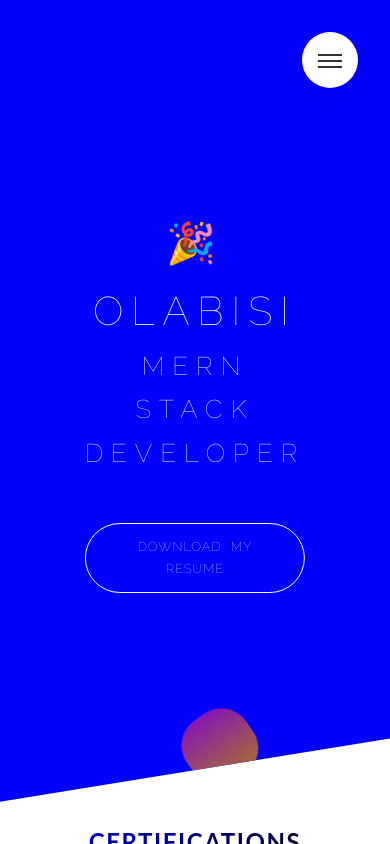
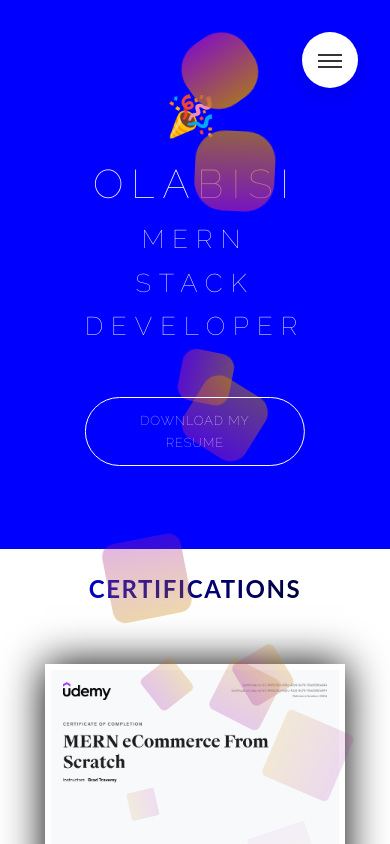
Before and after one commit to Olabisim/MY_PORTFOLIO, a React (Create React App) app: page /certify in a window 390 px wide. Shown: the top 844 px of the page. Built offline with nearby package versions, Linux system fonts and the light colour scheme; a web font is replaced by a local one.

Commit message:
responsiveness adjusted

```diff
--- a/src/components/Main.js
+++ b/src/components/Main.js
@@ -22,7 +22,7 @@ const Main = () => {
                         </div>
                         */}
                         <Skills name='about me' skillsPage={true} />
-                        <div className="row flex">
+                        <div className="row flex responsive_flex">
                                 <div>
                                         <h3 className="heading-secondary">who am i?</h3>
 
@@ -50,7 +50,7 @@ const Main = () => {
                                         </a>
                                 </div>
                                 <div>
-                                        <div className="composition">
+                                        <div className="composition padding_pic_adjustment">
 
                                                 <div className="prof_pic">
                                                         <img src="../../DSC_1036.jpg" alt="pic" width={300}  />
@@ -63,7 +63,7 @@ const Main = () => {
                 </section>
 
                 <Skills name='articles' skillsPage={true} />
-                <div style={{display: 'flex', justifyContent: "space-evenly"}}>
+                <div style={{display: 'flex', justifyContent: "space-evenly"}} className="responsive_flex">
 
                         <div class="cards">
                                 <Card date="April 19 2022" title="react-native" description=" setting react-native windows desktop app in 5 minutes" link="https://medium.com/@olabisiajoseh/setting-up-a-react-native-desktop-app-in-5-minutes-d06718838caa" />
@@ -78,9 +78,9 @@ const Main = () => {
 
 
                 <Skills name='skills' skillsPage={true} />
-                <section className="section-features">
+                <section className="section-features responsive_flex">
 
-                <div className="row">
+                <div className="row" >
                 <div className="col-1-of-4">
                         <div className="feature-box">
                         <span className="feature-box__icon lnr lnr-earth u-margin-bottom-small">
@@ -255,7 +255,7 @@ const Main = () => {
                 </div>
                 </section>
                 */}
-                <section className="section-booking">
+                <section className="section-booking responsive_flex">
                 <div className="row">
                 <div className="booking">
                         <div className="booking__form">
--- a/src/components/SvgContact.js
+++ b/src/components/SvgContact.js
@@ -3,7 +3,7 @@ import '../styles/svgcontactanimation.css'
 
 export const SvgContact = () => {
         return (
-        <svg viewBox="0 0 730 900" fill="none" xmlns="http://www.w3.org/2000/svg" style={{width: '350px'}} >
+        <svg viewBox="0 0 730 900" fill="none" xmlns="http://www.w3.org/2000/svg" style={{width: '350px'}} className="svgcontact" >
         <g id="background-illustration">
         <path id="Vector" opacity="0.07" d="M729.7 452.537C717 445.137 707.8 444.937 702.1 451.937C696.4 458.837 693.6 470.537 693.6 487.037V575.937C693.6 592.837 692 606.837 688.9 617.937C685.8 629.437 680.5 637.637 673.2 642.437C666.1 647.337 656.5 648.637 644.3 646.337C632.4 644.137 617.5 637.937 599.7 627.637L591.2 622.737V552.737L601.8 558.837C614.5 566.237 623 567.137 627.3 561.737C631.8 556.537 634.1 545.637 634.1 529.137V450.837C634.1 430.437 636.1 414.337 640.1 402.437C644.1 390.537 652 383.037 663.9 379.637C652 362.537 644.1 345.837 640.1 329.437C636.1 313.037 634.2 294.637 634.2 274.237V195.937C634.2 179.437 631.9 166.037 627.4 155.537C623.2 145.237 614.7 136.437 601.9 129.037L591.3 122.937V52.9371L599.8 57.8371C617.6 68.1371 632.5 79.0371 644.4 90.6371C656.6 102.337 666.2 114.837 673.3 127.937C680.7 141.237 685.9 155.437 689 170.537C692.1 185.237 693.7 201.137 693.7 217.937V306.837C693.7 323.337 696.5 338.337 702.2 351.737C707.9 365.237 717.1 375.637 729.8 382.937L729.7 452.537Z" fill="url(#paint0_linear)"/>
         <path id="Vector_2" opacity="0.07" d="M407.2 195.037C419.9 202.437 429.1 202.637 434.8 195.637C440.5 188.737 443.3 177.037 443.3 160.537V71.6371C443.3 54.7371 444.9 40.7371 448 29.6371C451.1 18.1371 456.2 9.83714 463.3 4.93714C470.7 0.137143 480.3 -1.16286 492.2 1.03714C504.4 3.33714 519.4 9.63714 537.2 19.9371L545.7 24.8371V94.8371L535.1 88.7371C522.4 81.3371 513.7 80.3371 509.2 85.5371C505 90.9371 502.8 101.837 502.8 118.337V196.637C502.8 217.037 500.8 233.137 496.8 245.037C492.8 256.837 484.9 264.437 473 267.837C484.9 284.937 492.8 301.637 496.8 318.037C500.8 334.437 502.7 352.837 502.7 373.237V451.537C502.7 468.037 504.8 481.437 509.1 491.737C513.6 502.237 522.3 511.137 535 518.437L545.6 524.537V594.537L537.1 589.637C519.3 579.337 504.3 568.337 492.1 556.637C480.2 545.037 470.6 532.637 463.2 519.337C456.1 506.237 451 492.137 447.9 476.937C444.8 462.237 443.2 446.337 443.2 429.537V340.637C443.2 324.137 440.4 309.137 434.7 295.737C429 282.237 419.8 271.837 407.1 264.537L407.2 195.037Z" fill="url(#paint1_linear)"/>
--- a/src/styles/bg_anime.css
+++ b/src/styles/bg_anime.css
@@ -1,7 +1,7 @@
 
 ul.floatingBoxes {
   position: absolute;
-  top: 100%;
+  top: -43%;
   left: 0%;
   width: 100%;
   height: 100%;
--- a/src/styles/header.css
+++ b/src/styles/header.css
@@ -161,6 +161,11 @@
         color: white;
         font-family: 'Raleway', sans-serif;
     }
+    @media screen and (max-width: 780px) {
+        .resume_button {
+            word-spacing: 0px;
+        }
+    }
     @media only screen and (max-width: 37.5em){
         body .heading-primary--main{
             letter-spacing:1rem;
--- a/src/styles/main.css
+++ b/src/styles/main.css
@@ -749,11 +749,30 @@
     .flex {
         display: flex;
     }
+    .responsive_flex {
+        margin-top: 0;
+    }
+    .padding_pic_adjustment {
+        padding-bottom: 0px;
+    }
+    @media screen and (max-width: 780px) {
+
+        .flex {
+            flex-direction: column-reverse;
+        }
+        .responsive_flex {
+            margin-top: -17em !important;
+        }
+        .padding_pic_adjustment {
+            padding-bottom: 30px;
+        }
+    }
 
     .flex div:nth-of-type(1) {
         padding-right: 40px;
 
     }
+
 
     .u-center-text{
         text-align:center !important
@@ -922,7 +941,7 @@
         border:none
     }
     .feature-box{
-        background-color: rgb(255,255,255,0.2);
+        background-color: rgb(255,255,255,0.15);
         color: #fff;
         font-size:1.5rem;
         padding:2.5rem;
@@ -1630,13 +1649,13 @@
         border-bottom-right-radius: 50px 50px;
         border-bottom-left-radius: 50px 50px;
     }
-    @supports (-webkit-clip-path: polygon(0 0)) or (clip-path: polygon(0 0)) or (-webkit-clip-path: polygon(0 0)){
+    /* @supports (-webkit-clip-path: polygon(0 0)) or (clip-path: polygon(0 0)) or (-webkit-clip-path: polygon(0 0)){
         .header{
             -webkit-clip-path:polygon(0 0, 100% 0, 100% 75vh, 0 100%);
             clip-path:polygon(0 0, 100% 0, 100% 75vh, 0 100%);
-            height:95vh
-        }
-    }
+            height:60vh
+        }
+    } */
     @media only screen and (-webkit-min-device-pixel-ratio: 2) and (min-width: 37.5em), only screen and (min-resolution: 192dpi) and (min-width: 37.5em), only screen and (min-width: 125em){
         .header{
             background: blue;
@@ -1644,8 +1663,9 @@
     }
     @media only screen and (max-width: 75em){
         .header{
-            -webkit-clip-path:polygon(0 0, 100% 0, 100% 75vh, 0 100%);
-            clip-path:polygon(0 0, 100% 0, 100% 87.5vh, 0 100%)
+            -webkit-clip-path:none;
+            clip-path:none;
+            height:65vh
         }
     }
     .header__logo-box{
@@ -1818,7 +1838,7 @@
     }
     @media only screen and (max-width: 75em){
         .booking__form{
-            width:65%
+            /* width:65% */
         }
     }
     @media only screen and (max-width: 56.25em){
--- a/src/styles/skills.css
+++ b/src/styles/skills.css
@@ -71,7 +71,7 @@ h1.text-skills {
 
 @media screen and (max-width: 768px){
    h1.text-skills {
-    font-size: 12rem;
+    font-size: 8rem;
   }
 }
 
--- a/src/styles/svgcontactanimation.css
+++ b/src/styles/svgcontactanimation.css
@@ -39,3 +39,10 @@
       opacity: 0.1;
     }
   }
+
+
+@media screen and (max-width: 1080px) {
+  svg.svgcontact {
+    display: none;
+  }
+}
```
Lines whose indentation alone changed are shown as unchanged.
